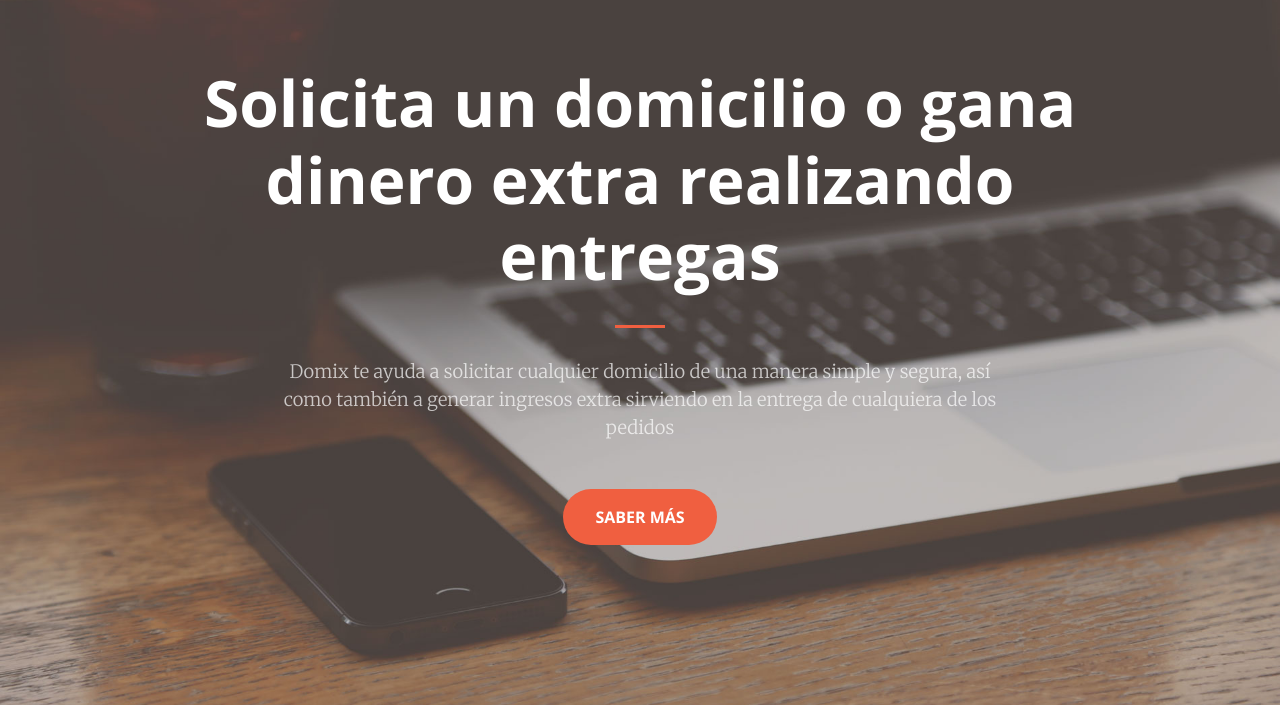
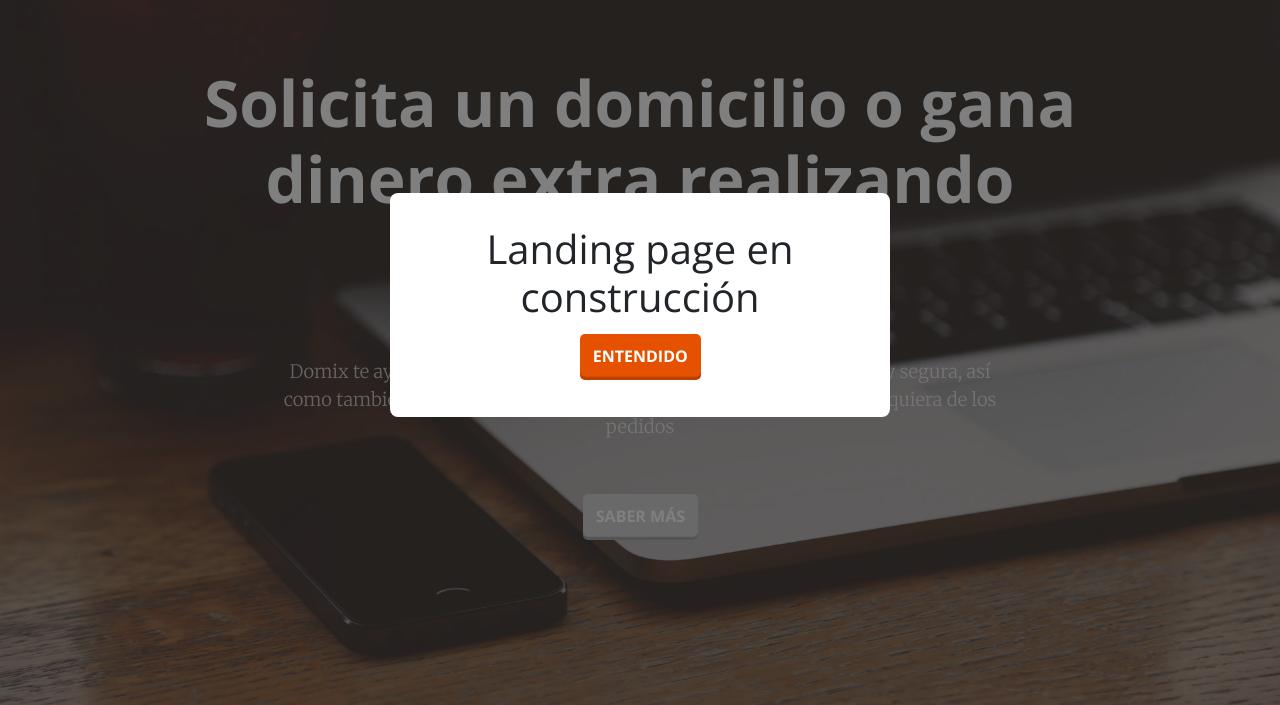
Before and after one commit to didierzuniga/domix-landing-page, a plain HTML site: page index.html in a window 1280 px wide. Shown: the part 95-800 px from the top of the page. Drawn offline with nearby package versions, Linux system fonts and the light colour scheme.

Commit message:
[add, update] Adding modal of building page message

```diff
--- /dev/null
+++ b/css/ownstyle.css
@@ -0,0 +1,84 @@
+.overlay{
+	background: rgba(0,0,0,.5);
+	position: fixed;
+	left: 0;
+	right: 0;
+	top: 0;
+	bottom: 0;
+	display: flex;
+	align-items: center;
+	justify-content: center;
+	transition: 1.1s ease-in;
+	opacity: 0;
+	visibility: hidden;
+}
+
+.btn {
+  text-align: center;
+  padding: .6em .8em .8em;
+  border: none;
+  color: white;
+  background: lightgray;
+  margin: 5px;
+  border-radius: 5px;
+  cursor: pointer;
+  box-shadow: inset 0 -.2em rgba(0,0,0, .2);
+  outline: 0;
+  transition: .2s;
+  will-change: transform;
+}
+
+.btn.primary {
+  background: #E65100;
+}
+
+.btn:active {
+  transform: scale(.9);
+}
+
+.overlay.active {
+	opacity: 1;
+	visibility: visible;
+}
+
+.modals{
+	max-width: 500px;
+	background: white;
+	/*animation: name time estado;*/
+	animation: modalIns .8s forwards;
+	padding: 2em;
+	border-radius: .5em;
+	text-align: center;
+	z-index: 0;
+}
+
+@keyframes modalIns {
+      0% {
+        transform: translateY(-3000px);
+      }
+      60% {
+        transform: translateY(25px);
+      }
+      75% {
+        transform: translateY(-10px);
+      }
+      90% {
+        transform: translateY(5px);
+      }
+    }
+
+/*@keyframes animationOut {*/
+@keyframes modalOuts {
+      0% {
+        transform: translateY(5px);
+      }
+      60% {
+        transform: translateY(-10px);
+      }
+      75% {
+        transform: translateY(25px);
+      }
+      100% {
+        transform: translateY(-3000px);
+      }
+    }
--- a/index.html
+++ b/index.html
@@ -43,7 +43,9 @@
     <link href="vendor/magnific-popup/magnific-popup.css" rel="stylesheet">
 
     <!-- Custom styles for this template -->
+
     <link href="css/creative.min.css" rel="stylesheet">
+    <link href="css/ownstyle.css" rel="stylesheet">
 
   </head>
 
@@ -52,6 +54,18 @@
     <!-- Navigation -->
     <nav class="navbar navbar-expand-lg navbar-light fixed-top" id="mainNav">
       <div class="container">
+
+        <!-- This is a modal START-->
+        <div class="overlay active" id="overlay">
+          <div class="modals" id="modals">
+            <h1>Landing page en construcción</h1>
+            <div class="modal-buttons">
+              <button class="btn primary" id="hide-modals">Entendido</button>
+            </div>
+          </div>
+        </div>
+        <!-- This is a modal END -->
+
         <a class="navbar-brand js-scroll-trigger" href="#page-top"><img class="isotipo" src="img/domix-isologotipo.png" alt=""></a>
         <button class="navbar-toggler navbar-toggler-right" type="button" data-toggle="collapse" data-target="#navbarResponsive" aria-controls="navbarResponsive" aria-expanded="false" aria-label="Toggle navigation">
           <span class="navbar-toggler-icon"></span>
@@ -306,6 +320,7 @@
 
     <!-- Custom scripts for this template -->
     <script src="js/creative.min.js"></script>
+    <script src="js/ownjs.js"></script>
 
   </body>
 
--- /dev/null
+++ b/js/ownjs.js
@@ -0,0 +1,8 @@
+const $hideButton = document.getElementById('hide-modals')
+const $modal = document.getElementById('modals')
+const $overlay = document.getElementById('overlay')
+
+$hideButton.addEventListener('click', (event) => {
+	$modal.style.animation = 'modalOuts .8s forwards'
+	$overlay.classList.remove('active');
+});
```
Also changed, not shown: css/creative.css (line endings or trailing spaces).
